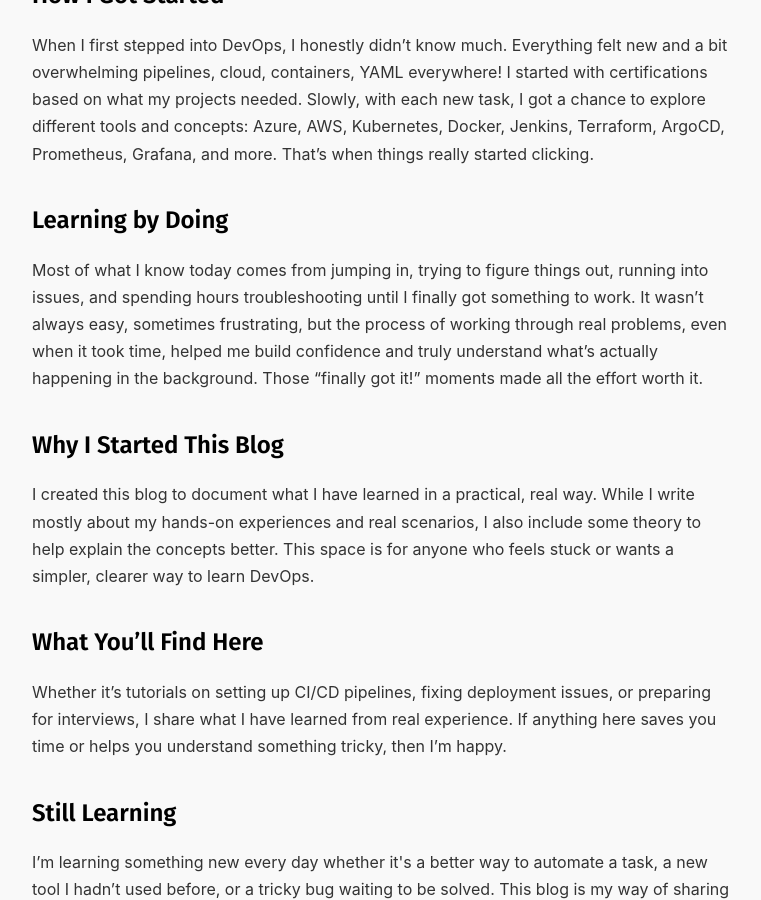
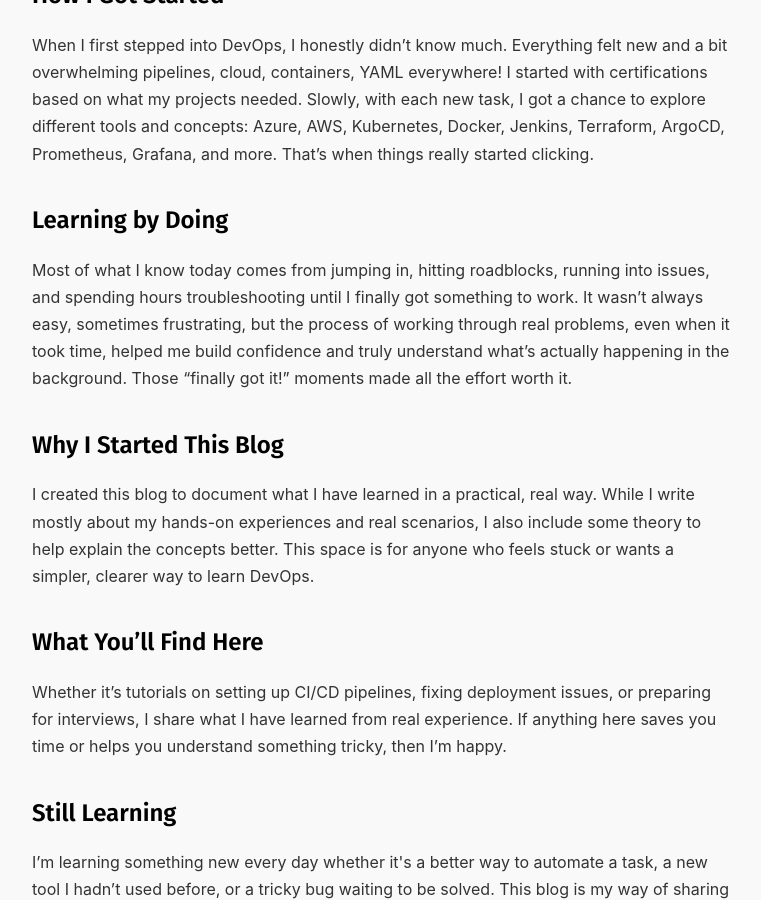
Before and after one commit to srideviblogs/srideviblogs.github.io, a Jekyll site: the page built from about.md, in a window 1280 px wide and 900 px high, scrolled down 338 px. Shown: the whole window, without its empty margins (113-874 px from the left). Built offline with Jekyll 4.4.1, drawn with Linux system fonts in a browser that asks for light colours.

Commit message:
Update about.md

```diff
--- a/about.md
+++ b/about.md
@@ -13,7 +13,7 @@ permalink: /about/
   <p>When I first stepped into DevOps, I honestly didn’t know much. Everything felt new and a bit overwhelming pipelines, cloud, containers, YAML everywhere! I started with certifications based on what my projects needed. Slowly, with each new task, I got a chance to explore different tools and concepts: Azure, AWS, Kubernetes, Docker, Jenkins, Terraform, ArgoCD, Prometheus, Grafana, and more. That’s when things really started clicking.</p>
 
   <h2>Learning by Doing</h2>
-  <p>Most of what I know today comes from jumping in, trying to figure things out, running into issues, and spending hours troubleshooting until I finally got something to work. It wasn’t always easy, sometimes frustrating, but the process of working through real problems, even when it took time, helped me build confidence and truly understand what’s actually happening in the background. Those “finally got it!” moments made all the effort worth it.</p>
+  <p>Most of what I know today comes from jumping in, hitting roadblocks, running into issues, and spending hours troubleshooting until I finally got something to work. It wasn’t always easy, sometimes frustrating, but the process of working through real problems, even when it took time, helped me build confidence and truly understand what’s actually happening in the background. Those “finally got it!” moments made all the effort worth it.</p>
 
   <h2>Why I Started This Blog</h2>
   <p>I created this blog to document what I have learned in a practical, real way. While I write mostly about my hands-on experiences and real scenarios, I also include some theory to help explain the concepts better. This space is for anyone who feels stuck or wants a simpler, clearer way to learn DevOps.</p>
```
